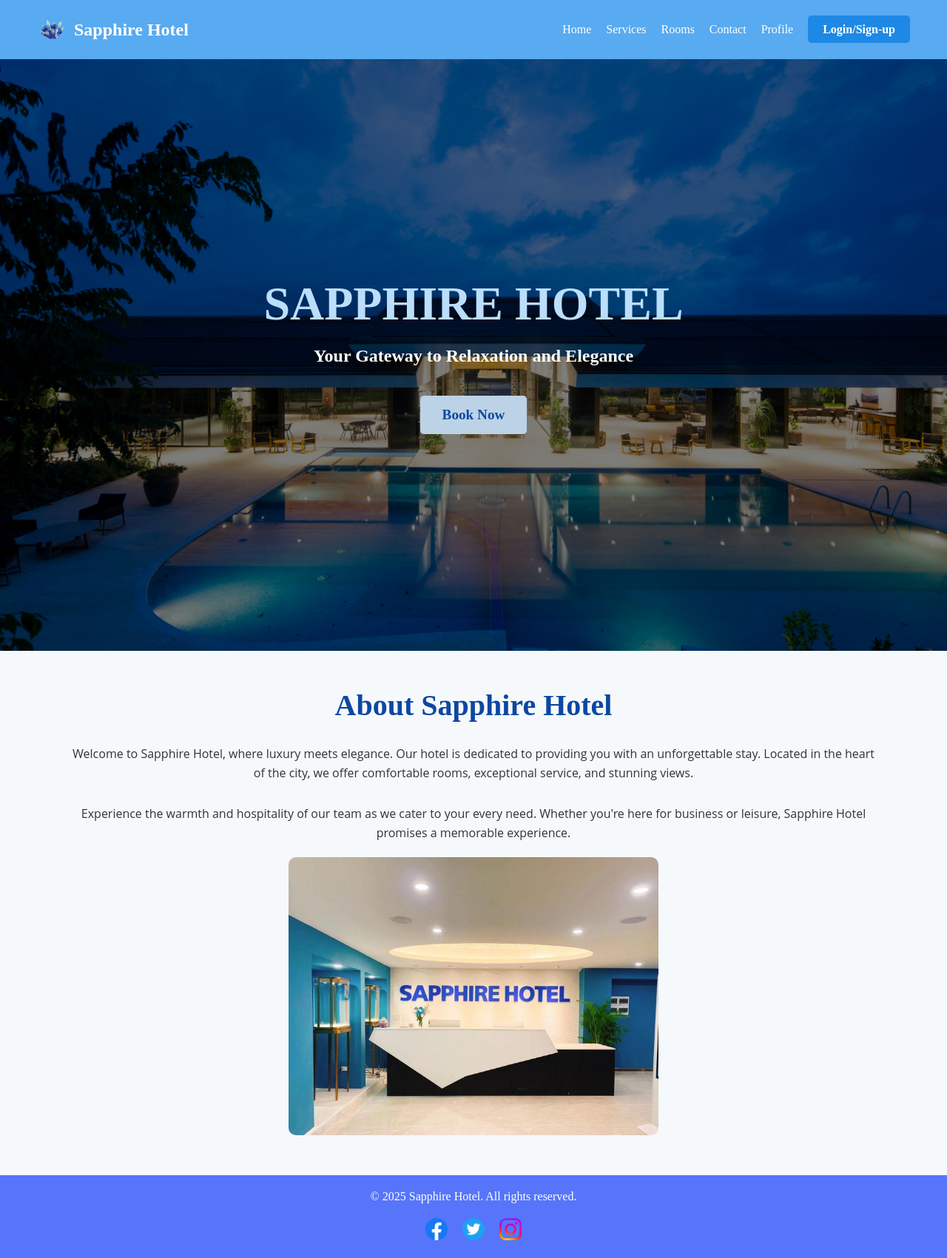
After one commit to Forager-EX/final-project-sapphire_hotel, a PHP site: page /admin.html in a window 1280 px wide. The commit adds this page. Shown: the whole page at 74% size. Run offline with PHP 8.4, Linux system fonts and the light colour scheme.

Commit message:
Frontend revised

```diff
--- /dev/null
+++ b/frontend/admin.html
@@ -0,0 +1,106 @@
+<!DOCTYPE html>
+<html lang="en">
+  <head>
+    <meta charset="UTF-8" />
+    <meta name="viewport" content="width=device-width, initial-scale=1.0" />
+    <title>Sapphire Hotel</title>
+    <link rel="stylesheet" href="css/styles.css" />
+  </head>
+  <body>
+    <!-- Navbar Section -->
+    <nav class="navbar">
+      <div class="navbar__container">
+        <a href="index.html" id="navbar__logo">
+          <img
+            src="img/sh icon.png"
+            alt="Sapphire Hotel Logo"
+            class="navbar__logo-img"
+          />
+          Sapphire Hotel
+        </a>
+        <div class="navbar__toggle" id="mobile-menu">
+          <span class="bar"></span>
+          <span class="bar"></span>
+          <span class="bar"></span>
+        </div>
+        <ul class="navbar__menu">
+          <li class="navbar__item">
+            <a href="index.html" class="navbar__links">Home</a>
+          </li>
+          <li class="navbar__item">
+            <a href="services.html" class="navbar__links">Services</a>
+          </li>
+          <li class="navbar__item">
+            <a href="rooms.html" class="navbar__links">Rooms</a>
+          </li>
+          <li class="navbar__item">
+            <a href="contact.html" class="navbar__links">Contact</a>
+          </li>
+          <li class="navbar__item">
+            <a href="profile.html" class="navbar__links">Profile</a>
+          </li>
+          <li class="navbar__btn">
+            <a href="login.html" class="button">Login/Sign-up</a>
+          </li>
+        </ul>
+      </div>
+    </nav>
+
+    <!-- Hero Section -->
+    <div class="main">
+      <div class="main__container">
+        <div class="main__content">
+          <h1><b>SAPPHIRE HOTEL</b></h1>
+          <h3>Your Gateway to Relaxation and Elegance</h3>
+          <button class="main_btn"><a href="booking.html">Book Now</a></button>
+        </div>
+      </div>
+    </div>
+
+    <!-- About Section -->
+    <section id="about" class="about section light-background">
+      <div class="container">
+        <div class="row align-items-center justify-content-center">
+          <!-- Left Column: Text Content -->
+          <div class="col-lg-6 text-center">
+            <h2>About Sapphire Hotel</h2>
+            <p>
+              Welcome to Sapphire Hotel, where luxury meets elegance. Our hotel
+              is dedicated to providing you with an unforgettable stay. Located
+              in the heart of the city, we offer comfortable rooms, exceptional
+              service, and stunning views.
+            </p>
+            <p>
+              Experience the warmth and hospitality of our team as we cater to
+              your every need. Whether you're here for business or leisure,
+              Sapphire Hotel promises a memorable experience.
+            </p>
+          </div>
+          <!-- Right Column: Image -->
+          <div class="col-lg-6 text-center">
+            <img
+              src="img/about.jpg"
+              alt="About Us Image"
+              style="max-width: 500px; height: auto"
+              class="about-img img-fluid"
+            />
+          </div>
+        </div>
+      </div>
+    </section>
+
+    <!-- Footer Section -->
+    <footer class="footer">
+      <div class="container">
+        <p>© 2025 Sapphire Hotel. All rights reserved.</p>
+        <div class="social-links">
+          <a href="#"><img src="img/facebook.png" alt="Facebook" /></a>
+          <a href="#"><img src="img/twitter.png" alt="Twitter" /></a>
+          <a href="#"><img src="img/instagram.png" alt="Instagram" /></a>
+        </div>
+      </div>
+    </footer>
+
+    <script src="js/app.js"></script>
+  </body>
+</html>
--- a/frontend/services.html
+++ b/frontend/services.html
@@ -12,10 +12,6 @@
       href="https://cdnjs.cloudflare.com/ajax/libs/font-awesome/6.4.2/css/all.min.css"
     />
     <!-- Google Fonts -->
-    <link
-      href="https://fonts.googleapis.com/css2?family=Playfair+Display:wght@400;700&family=Montserrat:wght@300;400;600&display=swap"
-      rel="stylesheet"
-    />
   </head>
   <body>
     <!-- Navbar (consistent with other pages) -->
```
Also changed, not shown: frontend/css/services.css (+0 -95 lines).
